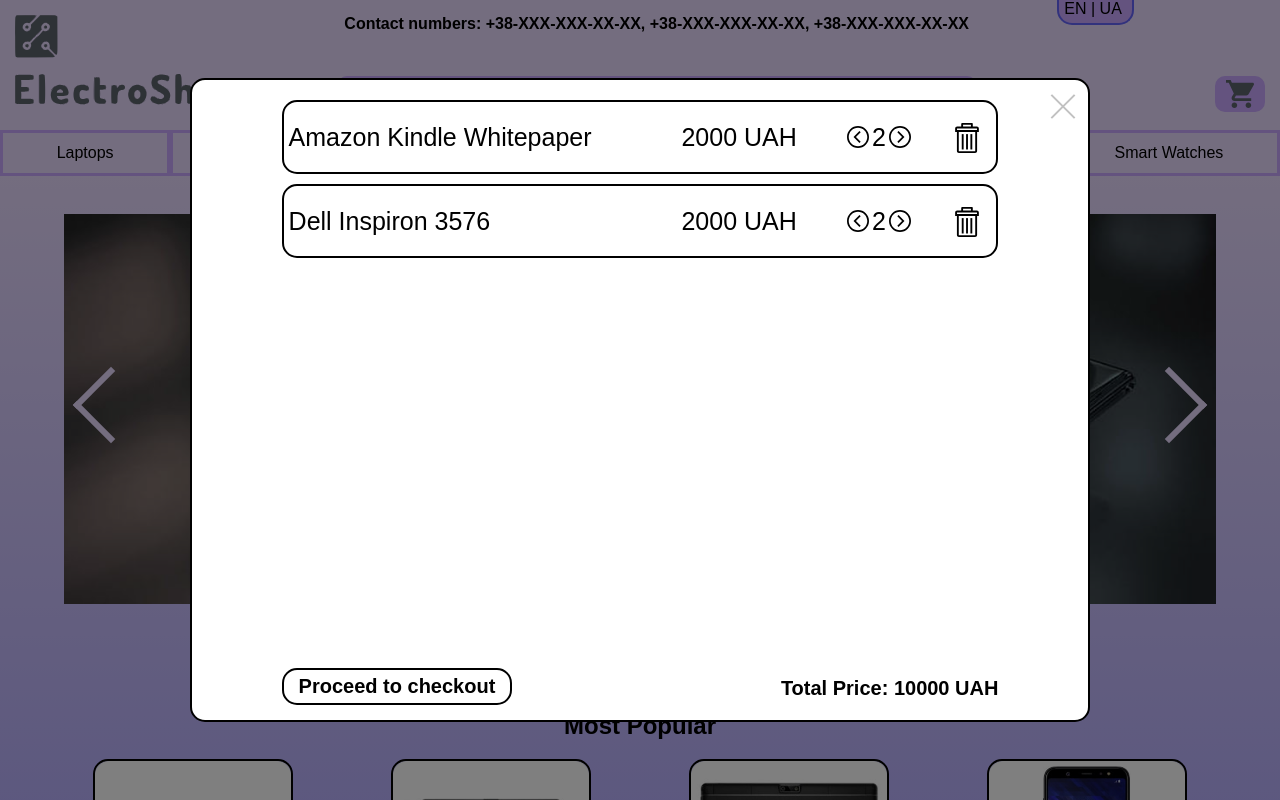
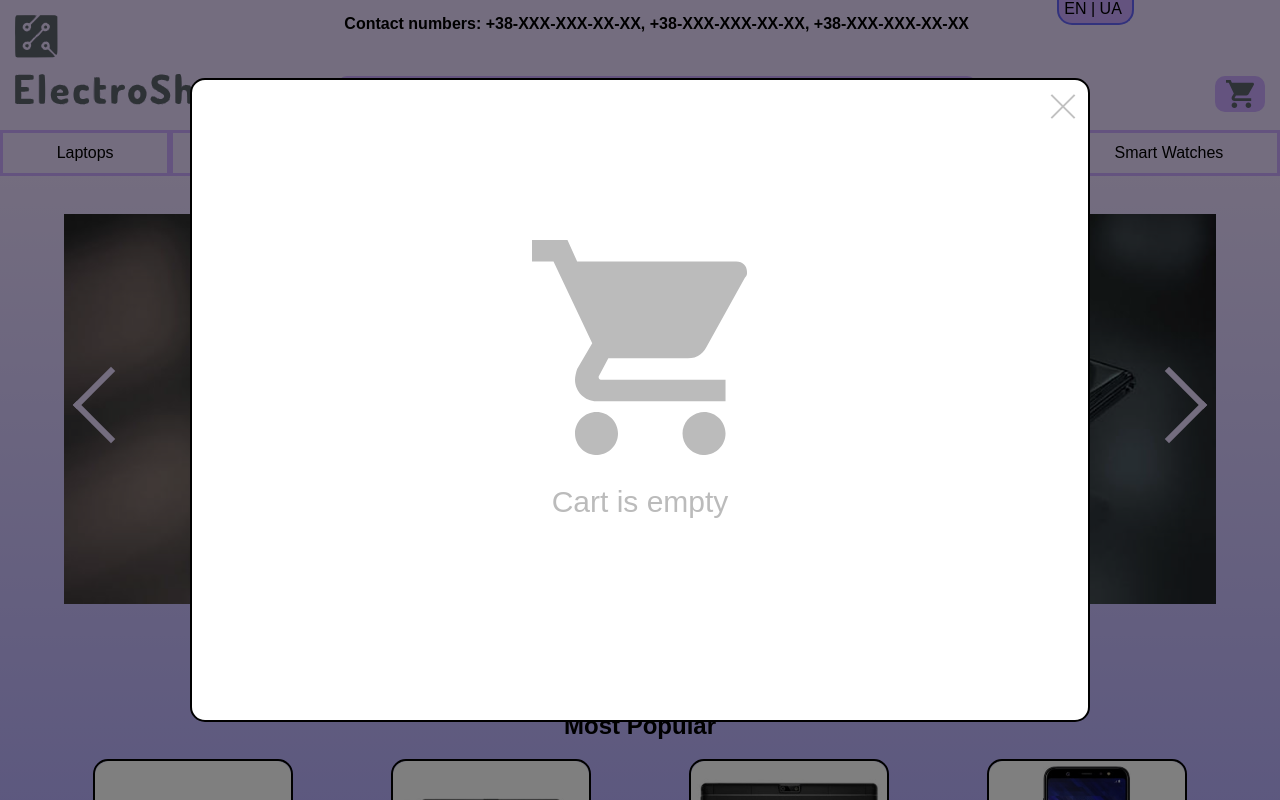
Before and after one commit to AlexKuskov/electro-shop, an Angular app: page / in a window 1280 px wide. Shown: the top 800 px of the page. Built offline with nearby package versions, Linux system fonts and the light colour scheme.

Commit message:
Style cart empty section

```diff
--- a/src/app/components/modal/cart/cart.component.html
+++ b/src/app/components/modal/cart/cart.component.html
@@ -1,5 +1,5 @@
 <div class="cart">
-  <ul class="cart__product-list">
+  <!-- <ul class="cart__product-list">
     <li class="product">
       <div class="product__title-wrapper">
         <span class="product__title">Amazon Kindle Whitepaper</span>
@@ -34,5 +34,15 @@
       </li>
   </ul>
   <button class="cart__order-button">Proceed to checkout</button>
-  <span class="cart__total-price">Total Price: 10000 UAH</span>
+  <span class="cart__total-price">Total Price: 10000 UAH</span>   -->
+  <div class="cart__empty-container">
+    <svg xmlns="http://www.w3.org/2000/svg" viewBox="0 0 510 510" class="cart__empty-icon">
+      <path d="M153 408c-28.05 0-51 22.95-51 51s22.95 51 51 51 51-22.95
+        51-51-22.95-51-51-51zM0 0v51h51l91.8 193.8-35.7 61.2c-2.55 7.65-5.1 17.85-5.1 25.5 0 28.05 22.95
+        51 51 51h306v-51H163.2c-2.55 0-5.1-2.55-5.1-5.1v-2.551l22.95-43.35h188.7c20.4 0 35.7-10.2
+          43.35-25.5L504.9 89.25c5.1-5.1 5.1-7.65 5.1-12.75 0-15.3-10.2-25.5-25.5-25.5H107.1L84.15 0H0zm408
+          408c-28.05 0-51 22.95-51 51s22.95 51 51 51 51-22.95 51-51-22.95-51-51-51z"/>
+    </svg>
+    <p class="cart__empty-text">Cart is empty</p>
+  </div>
 </div>
--- a/src/app/components/modal/cart/cart.component.scss
+++ b/src/app/components/modal/cart/cart.component.scss
@@ -124,3 +124,26 @@
     font-size: 20px;
     font-weight: 700;
 }
+
+.cart__empty-container {
+    position: absolute;
+    display: inline-block;
+    top: 0;
+    bottom: 0;
+    width: 100%;
+    height: 50%;
+    margin: auto;
+}
+
+.cart__empty-icon {
+    display: block;
+    width: 30%;
+    fill: rgb(187, 187, 187);
+    margin: 0 auto;
+}
+
+.cart__empty-text {
+    color: rgb(187, 187, 187);
+    text-align: center;
+    font-size: 30px;
+}
--- a/src/app/components/modal/modal.component.scss
+++ b/src/app/components/modal/modal.component.scss
@@ -46,7 +46,7 @@
     content: ' ';
     height: 33px;
     width: 2px;
-    background-color: #333;
+    background-color: rgb(51, 51, 51);
 }
 
 .close:before {
```
